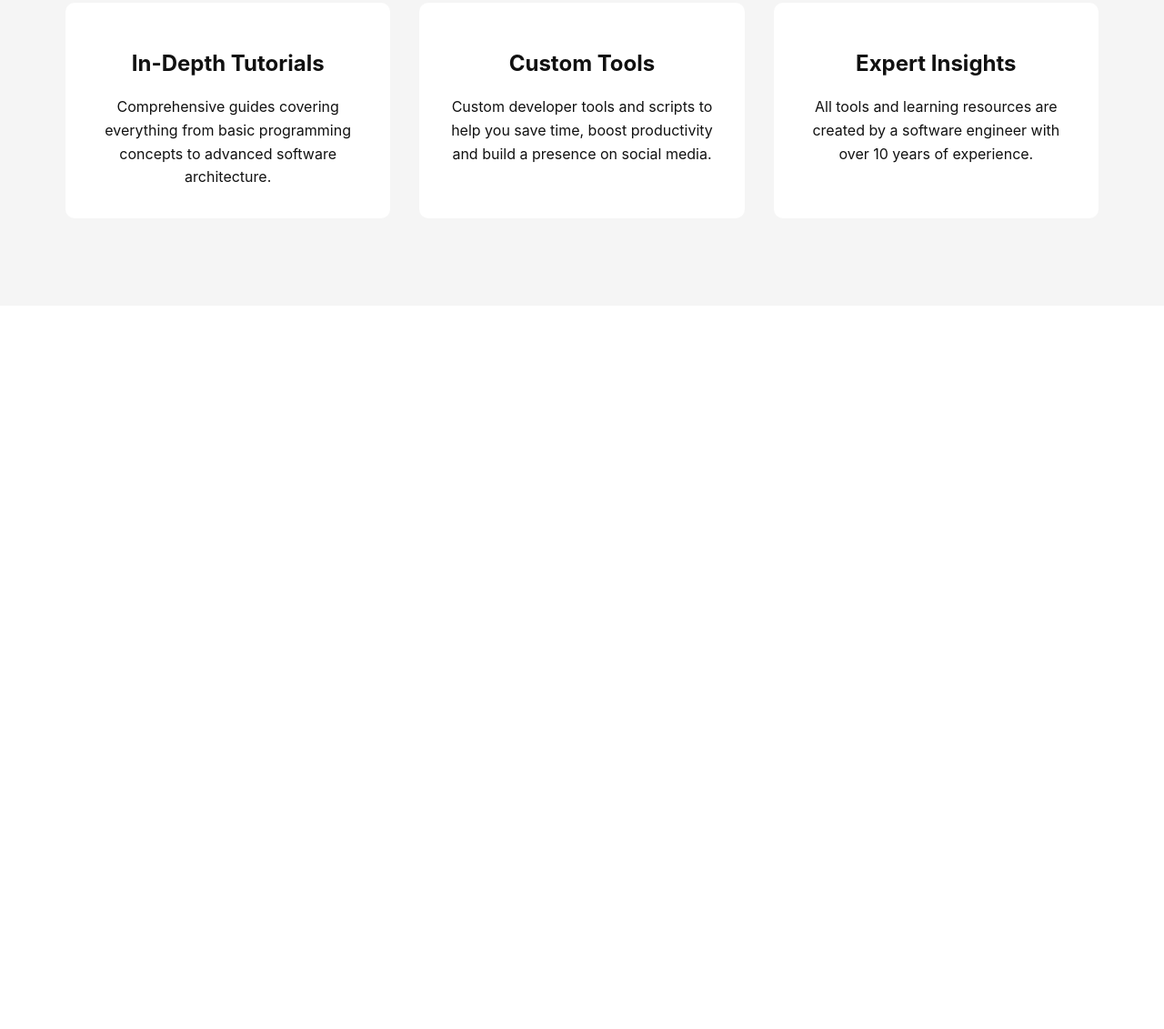
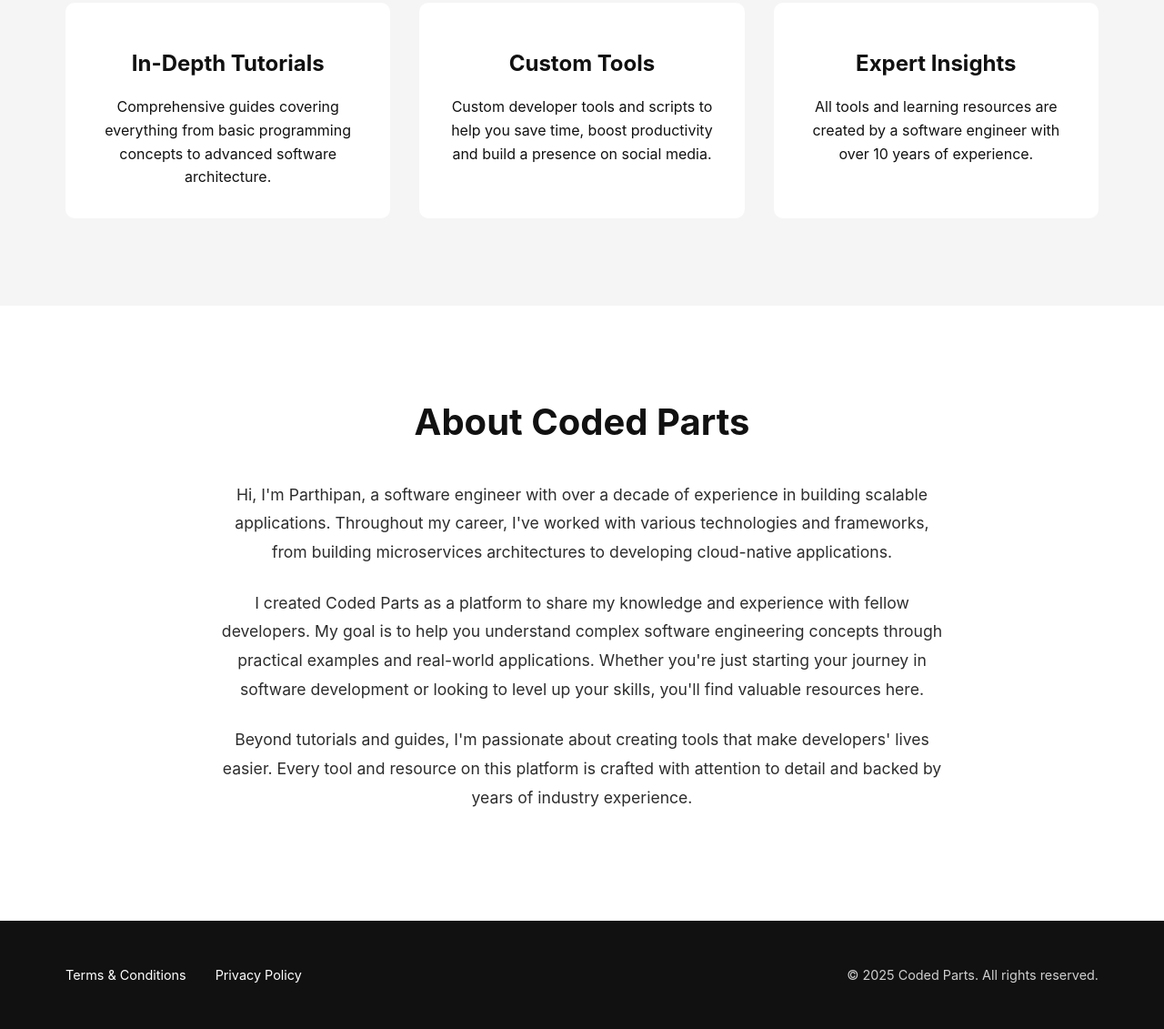
Before and after one commit to coded-parts/landing-page, a plain HTML site: page index.html in a window 1280 px wide. Shown: the part 629-1760 px from the top of the page at 91% size. Before the commit the page ends 965 px from the top, so only its background shows below. Drawn offline with Linux system fonts and the light colour scheme.

Commit message:
feat: add about section and footer

```diff
--- a/index.html
+++ b/index.html
@@ -154,6 +154,68 @@
             font-size: 1.5rem;
         }
 
+        /* About Section */
+        .about {
+            padding: 6rem 0;
+            background-color: var(--primary-white);
+        }
+
+        .about-content {
+            max-width: 800px;
+            margin: 0 auto;
+            text-align: center;
+        }
+
+        .about h2 {
+            font-size: 2.5rem;
+            font-weight: 700;
+            margin-bottom: 2rem;
+            color: var(--primary-black);
+        }
+
+        .about p {
+            font-size: 1.1rem;
+            line-height: 1.8;
+            color: var(--secondary-black);
+            margin-bottom: 1.5rem;
+        }
+
+        /* Footer Styles */
+        footer {
+            background-color: var(--primary-black);
+            color: var(--primary-white);
+            padding: 3rem 0;
+        }
+
+        .footer-content {
+            display: flex;
+            justify-content: space-between;
+            align-items: center;
+            flex-wrap: wrap;
+            gap: 2rem;
+        }
+
+        .footer-links {
+            display: flex;
+            gap: 2rem;
+        }
+
+        .footer-links a {
+            color: var(--primary-white);
+            text-decoration: none;
+            font-size: 0.9rem;
+            transition: opacity 0.3s ease;
+        }
+
+        .footer-links a:hover {
+            opacity: 0.8;
+        }
+
+        .copyright {
+            font-size: 0.9rem;
+            opacity: 0.8;
+        }
+
         /* Responsive Design */
         @media (max-width: 768px) {
             .container {
@@ -290,6 +352,25 @@
                 padding: 0;
                 display: block;
             }
+
+            .footer-content {
+                flex-direction: column;
+                text-align: center;
+            }
+
+            .footer-links {
+                flex-direction: column;
+                gap: 1rem;
+            }
+
+            .about h2 {
+                font-size: 2rem;
+                padding: 0 1rem;
+            }
+
+            .about p {
+                padding: 0 1.5rem;
+            }
         }
     </style>
 </head>
@@ -307,10 +388,10 @@
             </button>
             <div class="nav-links">
                 <button class="close-menu" aria-label="Close menu"></button>
-                <a href="https://blog.codedparts.com">Blog</a>
+                <a href="#">Blog</a>
                 <a href="https://tools.codedparts.com">Tools</a>
                 <a href="#">Resources</a>
-                <a href="#">About</a>
+                <a href="#about">About</a>
             </div>
         </nav>
     </header>
@@ -341,6 +422,32 @@
             </div>
         </div>
     </section>
+
+    <section class="about" id="about">
+        <div class="container">
+            <div class="about-content">
+                <h2>About Coded Parts</h2>
+                <p>Hi, I'm Parthipan, a software engineer with over a decade of experience in building scalable applications. Throughout my career, I've worked with various technologies and frameworks, from building microservices architectures to developing cloud-native applications.</p>
+                <p>I created Coded Parts as a platform to share my knowledge and experience with fellow developers. My goal is to help you understand complex software engineering concepts through practical examples and real-world applications. Whether you're just starting your journey in software development or looking to level up your skills, you'll find valuable resources here.</p>
+                <p>Beyond tutorials and guides, I'm passionate about creating tools that make developers' lives easier. Every tool and resource on this platform is crafted with attention to detail and backed by years of industry experience.</p>
+            </div>
+        </div>
+    </section>
+
+    <footer>
+        <div class="container">
+            <div class="footer-content">
+                <div class="footer-links">
+                    <a href="/terms">Terms & Conditions</a>
+                    <a href="/privacy">Privacy Policy</a>
+                </div>
+                <div class="copyright">
+                    © <span id="year"></span> Coded Parts. All rights reserved.
+                </div>
+            </div>
+        </div>
+    </footer>
+
     <script>
         const menuButton = document.querySelector('.menu-button');
         const navLinks = document.querySelector('.nav-links');
@@ -367,5 +474,8 @@
             link.addEventListener('click', closeNavMenu);
         });
     </script>
+    <script>
+        document.getElementById('year').textContent = new Date().getFullYear();
+    </script>
 </body>
 </html>
```
